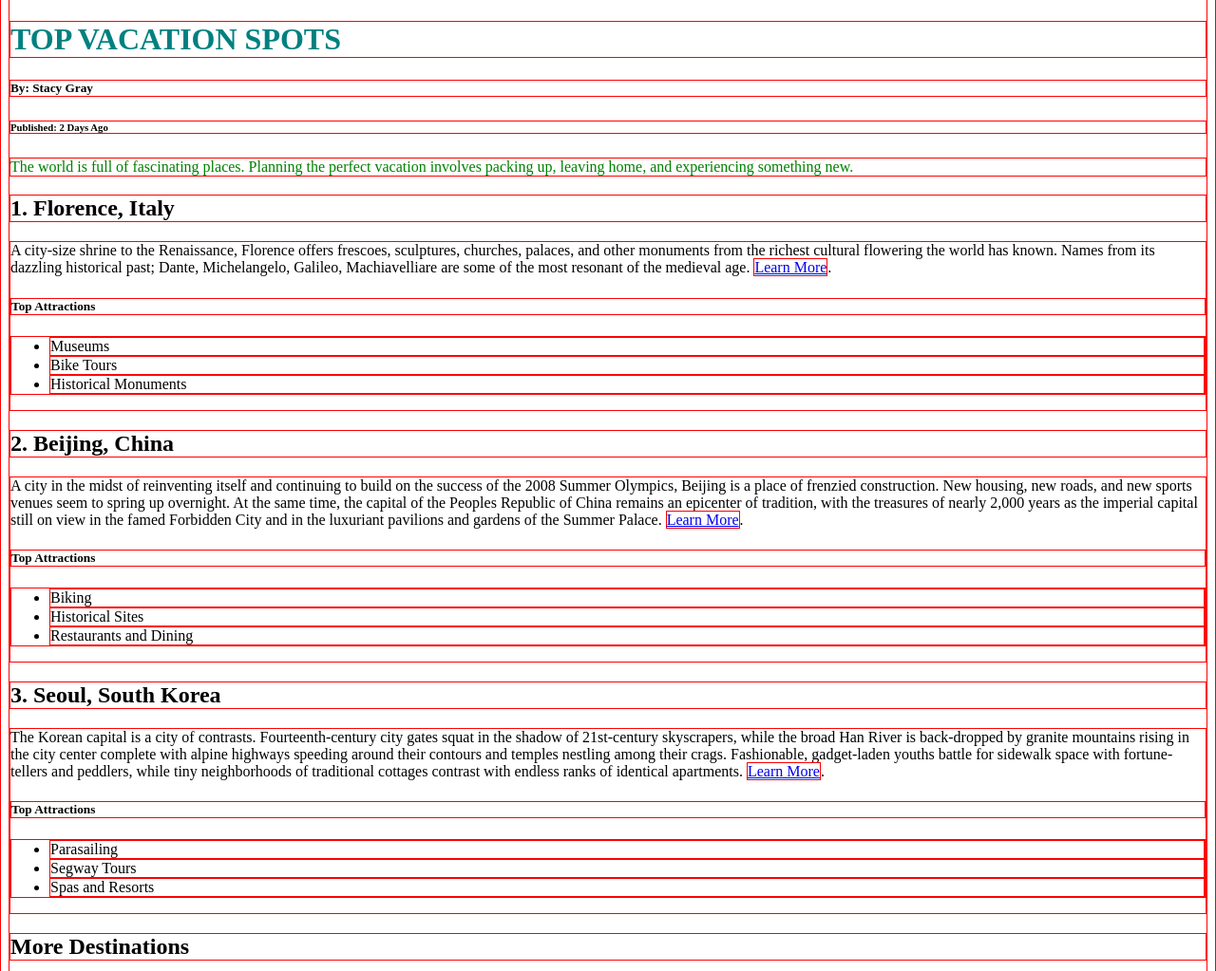
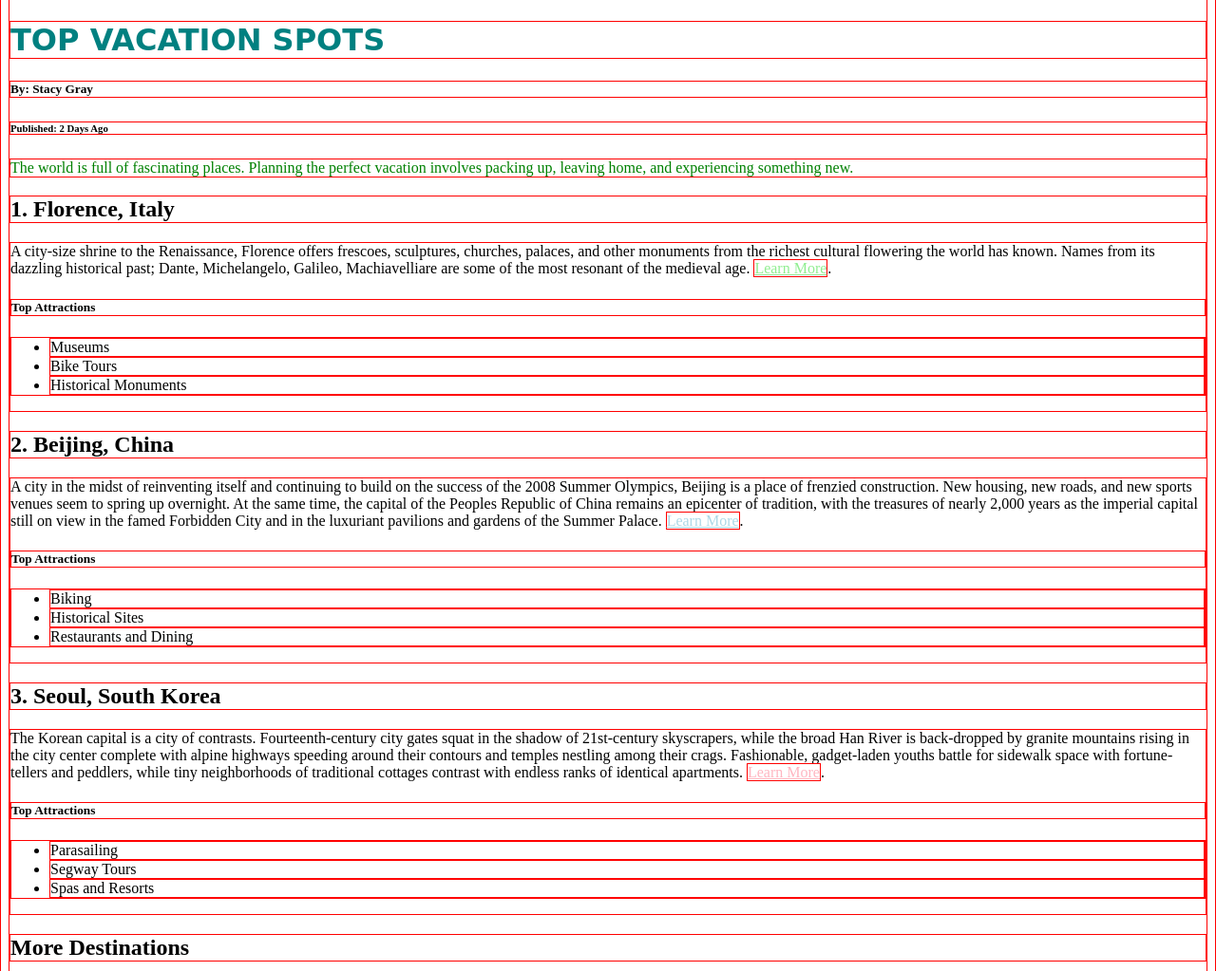
Before and after one commit to anthonysingiser/ts-basics, a website: page css-learning/start-course/index.html in a window 1280 px wide. Shown: the part 315-1338 px from the top of the page at 95% size. Drawn offline with Linux system fonts and the light colour scheme.

Commit message:
add styling by attribute to stylesheet

```diff
--- a/css-learning/start-course/index.html
+++ b/css-learning/start-course/index.html
@@ -8,7 +8,7 @@
 
 <body>
   <img src="https://content.codecademy.com/courses/freelance-1/unit-2/explorer.jpeg" />
-  <h1 class="title uppercase">Top Vacation Spots</h1>
+  <h1 class="title uppercase" id="article-title">Top Vacation Spots</h1>
   <h5>By: Stacy Gray</h5>
   <h6>Published: 2 Days Ago</h6>
 
--- a/css-learning/start-course/style.css
+++ b/css-learning/start-course/style.css
@@ -17,3 +17,19 @@ h1 {
 .uppercase {
     text-transform: uppercase;
 }
+
+#article-title {
+    font-family: cursive;
+}
+
+a[href*='florence'] {
+    color: lightgreen;
+}
+
+a[href*='beijing'] {
+    color: lightblue;
+}
+
+a[href*='seoul'] {
+    color: lightpink;
+}
```
